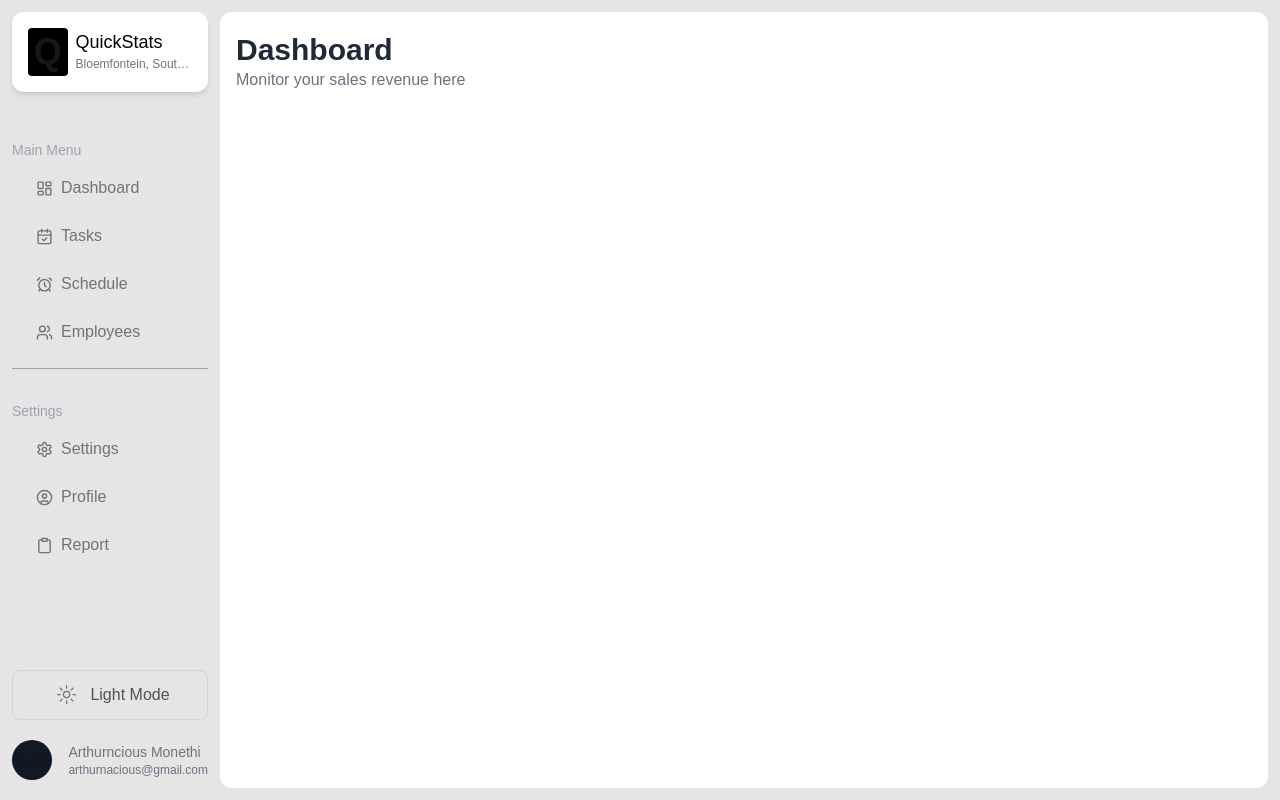
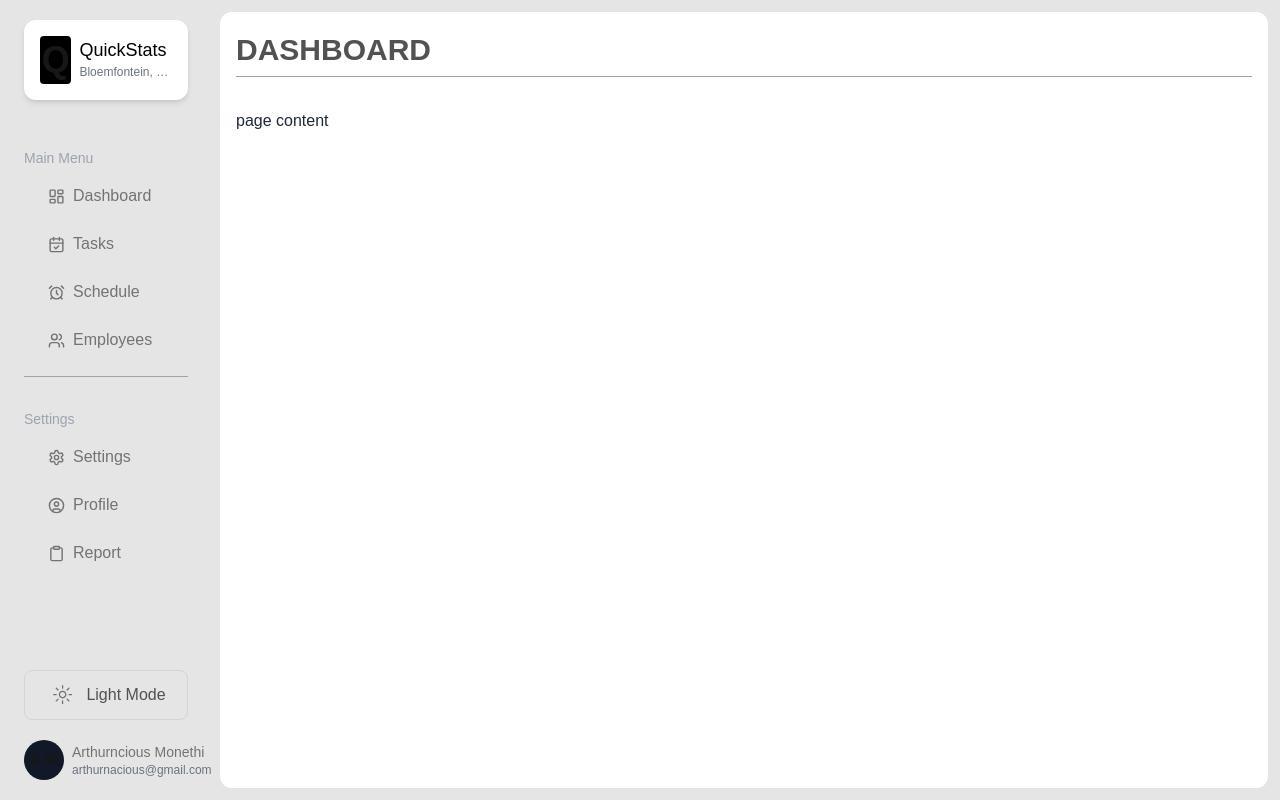
Before and after one commit to arthurnacious/task-trackr, a Next.js app: page /dashboard in a window 1280 px wide. Built offline with nearby package versions, Linux system fonts and the light colour scheme; a web font is replaced by a local one.

Commit message:
page component

```diff
--- a/src/app/(app)/dashboard/layout.tsx
+++ b/src/app/(app)/dashboard/layout.tsx
@@ -1,95 +1,15 @@
-import Icon from "@/components/Icon";
+import AppMenu from "@/components/(app)/app-menu";
 import ThemeSwitcher from "@/components/theme-switcher";
-import Link from "next/link";
-import React, { FC, Fragment } from "react";
+import React, { FC } from "react";
 
 interface Props {
   children: React.ReactNode;
 }
 
-const navItems = [
-  {
-    title: "Main Menu",
-    items: [
-      { name: "Dashboard", icon: "LayoutDashboard", href: "/dashboard" },
-      { name: "Tasks", icon: "CalendarCheck", href: "/tasks" },
-      { name: "Schedule", icon: "AlarmClock", href: "/schedule" },
-      { name: "Employees", icon: "Users", href: "/users" },
-    ],
-  },
-  {
-    title: "Settings",
-    items: [
-      { name: "Settings", icon: "Settings", href: "/settings" },
-      { name: "Profile", icon: "UserCircle", href: "/profile" },
-      { name: "Report", icon: "Clipboard", href: "/report" },
-    ],
-  },
-];
-
 const AppLayout: FC<Props> = ({ children }) => {
   return (
     <div className="flex h-screen w-screen dark:bg-neutral-950 bg-neutral-200 md:p-3">
-      <div className="w-52 pr-3 h-full flex flex-col justify-between ">
-        <div className="">
-          <div className="flex h-20 rounded-xl bg-white p-4 shadow-md">
-            <div className=" bg-black rounded size-12 flex justify-center items-center mr-2">
-              <span className="text-4xl font-bold">Q</span>
-            </div>
-            <div className="overflow-hidden">
-              <div className="text-black text-lg">QuickStats</div>
-              <p className="text-xs text-gray-500 text-nowrap truncate">
-                Bloemfontein, South Africa
-              </p>
-            </div>
-          </div>
-          <nav className="mt-8 gap-4 flex flex-col">
-            {navItems.map((item, index) => (
-              <Fragment key={item.title}>
-                <div className="mt-4">
-                  <div className="text-sm text-gray-400">{item.title}</div>
-                  <ul className="mt-2 ml-2 space-y-2">
-                    {item.items.map((item) => (
-                      <li key={item.name}>
-                        <Link
-                          href={item.href}
-                          className="flex items-center px-4 py-2 mr-2 text-neutral-500 dark:text-gray-100 dark:hover:bg-gray-100 hover:bg-gray-500 hover:text-gray-100 dark:hover:text-gray-900 rounded duration-200"
-                        >
-                          <Icon
-                            iconName={item.icon}
-                            size={17}
-                            className="mr-2"
-                          />
-                          <span className="text-md">{item.name}</span>
-                        </Link>
-                      </li>
-                    ))}
-                  </ul>
-                </div>
-                {navItems.length - 1 !== index && (
-                  <div className="h-[1px] dark:bg-gray-600 bg-gray-400" />
-                )}
-              </Fragment>
-            ))}
-          </nav>
-        </div>
-        <div className="mb-2">
-          <ThemeSwitcher />
-          <div className="flex justify-between items-center">
-            <div className="flex items-center justify-center bg-gray-900 size-10 mr-2 rounded-full font-black text-md p-5">
-              A.M
-            </div>
-            <div className="text-nowrap">
-              <div className="text-sm dark:text-gray-200 text-neutral-500">
-                Arthurncious Monethi
-              </div>
-              <div className="text-xs text-gray-500">
-                arthurnacious@gmail.com
-              </div>
-            </div>
-          </div>
-        </div>
-      </div>
+      <AppMenu />
       <div className="px-4 py-5 bg-white dark:bg-neutral-800 flex-1 md:rounded-xl text-gray-800 dark:text-gray-100">
         {children}
       </div>
--- a/src/app/(app)/dashboard/page.tsx
+++ b/src/app/(app)/dashboard/page.tsx
@@ -1,12 +1,8 @@
+import PageContainer from "@/components/(app)/page-container";
 import React from "react";
 
 const DahsboardPage = () => {
-  return (
-    <div>
-      <h1 className="text-3xl font-bold">Dashboard</h1>
-      <p className="text-gray-500">Monitor your sales revenue here</p>
-    </div>
-  );
+  return <PageContainer title="Dashboard">page content</PageContainer>;
 };
 
 export default DahsboardPage;
--- a/src/app/(page)/layout.tsx
+++ b/src/app/(page)/layout.tsx
@@ -1,5 +1,5 @@
-import PageFooter from "@/components/pages/page-footer";
-import PageMenu from "@/components/pages/page-menu";
+import PageFooter from "@/components/(pages)/page-footer";
+import PageMenu from "@/components/(pages)/page-menu";
 import React, { FC } from "react";
 
 interface Props {
--- a/src/app/(page)/page.tsx
+++ b/src/app/(page)/page.tsx
@@ -1,5 +1,5 @@
-import Features from "@/components/pages/home/features";
-import HeroSection from "@/components/pages/home/hero-section";
+import Features from "@/components/(pages)/home/features";
+import HeroSection from "@/components/(pages)/home/hero-section";
 
 export default function Home() {
   return (
--- /dev/null
+++ b/src/components/(app)/app-menu.tsx
@@ -0,0 +1,142 @@
+"use client";
+import React, { FC, Fragment } from "react";
+import Icon from "@/components/Icon";
+import Link from "next/link";
+import { AnimatePresence, motion } from "framer-motion";
+import { Menu, X } from "lucide-react";
+import ThemeSwitcher from "../theme-switcher";
+import { cn } from "@/lib/utils";
+
+interface Props {}
+
+const navItems = [
+  {
+    title: "Main Menu",
+    items: [
+      { name: "Dashboard", icon: "LayoutDashboard", href: "/dashboard" },
+      { name: "Tasks", icon: "CalendarCheck", href: "/tasks" },
+      { name: "Schedule", icon: "AlarmClock", href: "/schedule" },
+      { name: "Employees", icon: "Users", href: "/users" },
+    ],
+  },
+  {
+    title: "Settings",
+    items: [
+      { name: "Settings", icon: "Settings", href: "/settings" },
+      { name: "Profile", icon: "UserCircle", href: "/profile" },
+      { name: "Report", icon: "Clipboard", href: "/report" },
+    ],
+  },
+];
+
+const AppMenu: FC<Props> = ({}) => {
+  const [isOpen, setIsOpen] = React.useState(false);
+
+  const toggleMenu = () => setIsOpen(!isOpen);
+  return (
+    <>
+      <div className="md:hidden absolute top-6 left-4 z-10">
+        <button
+          onClick={toggleMenu}
+          className="focus:outline-none bg-slate-700 p-2 rounded-lg hover:bg-slate-400 duration-300"
+        >
+          <AnimatePresence mode="wait">
+            {isOpen ? (
+              <motion.div
+                key="close"
+                initial={{ opacity: 0 }}
+                animate={{ opacity: 1 }}
+                exit={{ opacity: 0 }}
+                transition={{ duration: 0.2 }}
+              >
+                <X size={24} />
+              </motion.div>
+            ) : (
+              <motion.div
+                key="menu"
+                initial={{ opacity: 0 }}
+                animate={{ opacity: 1 }}
+                exit={{ opacity: 0 }}
+                transition={{ duration: 0.2 }}
+              >
+                <Menu size={24} />
+              </motion.div>
+            )}
+          </AnimatePresence>
+        </button>
+      </div>
+      <div
+        className={cn(
+          "fixed md:static",
+          !isOpen && "-translate-x-full",
+          "md:translate-x-0 w-52 h-full md:flex flex-col justify-between duration-300 bg-inherit px-3 md:pr-8"
+        )}
+      >
+        <div className="h-full flex flex-col justify-between">
+          <div className="">
+            <div className="flex h-20 rounded-xl bg-white p-4 shadow-md mt-3 md:mt-2">
+              <div className=" bg-black rounded size-12 flex justify-center items-center mr-2">
+                <span className="text-4xl font-bold">Q</span>
+              </div>
+              <div className="overflow-hidden">
+                <div className="text-black text-lg">QuickStats</div>
+                <p className="text-xs text-gray-500 text-nowrap truncate">
+                  Bloemfontein, South Africa
+                </p>
+              </div>
+            </div>
+            <nav>
+              <div className="mt-8 gap-4 flex-col flex">
+                {navItems.map((item, index) => (
+                  <Fragment key={item.title}>
+                    <div className="mt-4">
+                      <div className="text-sm text-gray-400">{item.title}</div>
+                      <ul className="mt-2 ml-2 space-y-2">
+                        {item.items.map((item) => (
+                          <li key={item.name}>
+                            <Link
+                              href={item.href}
+                              className="flex items-center px-4 py-2 mr-2 text-neutral-500 dark:text-gray-100 dark:hover:bg-gray-100 hover:bg-gray-500 hover:text-gray-100 dark:hover:text-gray-900 rounded duration-200"
+                            >
+                              <Icon
+                                iconName={item.icon}
+                                size={17}
+                                className="mr-2"
+                              />
+                              <span className="text-md">{item.name}</span>
+                            </Link>
+                          </li>
+                        ))}
+                      </ul>
+                    </div>
+                    {navItems.length - 1 !== index && (
+                      <div className="h-[1px] dark:bg-gray-600 bg-gray-400" />
+                    )}
+                  </Fragment>
+                ))}
+              </div>
+            </nav>
+          </div>
+          <div className="mb-2">
+            <ThemeSwitcher />
+            <div className="flex justify-between items-center">
+              <div className="flex items-center justify-center bg-gray-900 size-10 mr-2 rounded-full font-black text-md p-5">
+                A.M
+              </div>
+              <div className="text-nowrap">
+                <div className="text-sm dark:text-gray-200 text-neutral-500">
+                  Arthurncious Monethi
+                </div>
+                <div className="text-xs text-gray-500">
+                  arthurnacious@gmail.com
+                </div>
+              </div>
+            </div>
+          </div>
+        </div>
+      </div>
+    </>
+  );
+};
+
+export default AppMenu;
--- /dev/null
+++ b/src/components/(app)/page-container.tsx
@@ -0,0 +1,25 @@
+import React, { FC } from "react";
+
+interface Props {
+  title: string;
+  sub?: string;
+  children?: React.ReactNode;
+}
+
+const PageContainer: FC<Props> = ({ title, sub, children }) => {
+  return (
+    <div className="flex flex-col gap-3">
+      <div className="border-b border-gray-400 pb-2">
+        <div className="w-full flex md:block flex-col justify-between items-center">
+          <h1 className="text-3xl font-bold font-iceberg uppercase text-neutral-600 dark:text-white ">
+            {title}
+          </h1>
+          {sub && <p className="text-gray-500 text-sm italic">{sub}</p>}
+        </div>
+      </div>
+      <div className="mt-5">{children}</div>
+    </div>
+  );
+};
+
+export default PageContainer;
```
Also changed, not shown: src/components/(pages)/home/features.tsx (renamed from src/components/pages/home/features.tsx), src/components/(pages)/home/hero-section.tsx (renamed from src/components/pages/home/hero-section.tsx), src/components/(pages)/page-footer.tsx (renamed from src/components/pages/page-footer.tsx), src/components/(pages)/page-menu.tsx (renamed from src/components/pages/page-menu.tsx).
